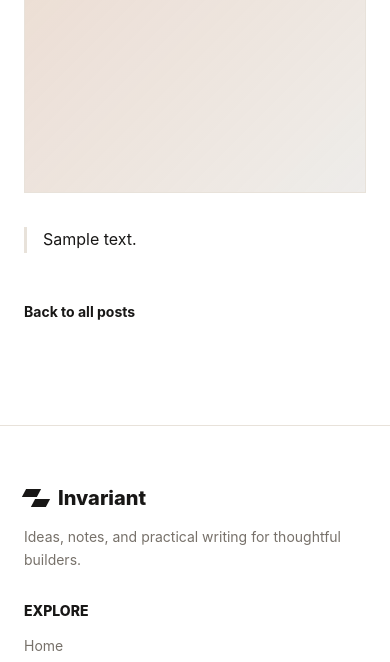
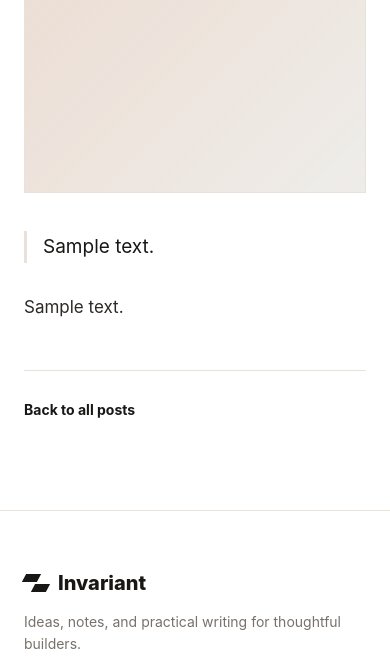
Before and after one commit to ragbendra/Invariant, a FastAPI app: a page that uses app/templates/post_detail.html in a window 390 px wide. Shown: the part 320-982 px from the top of the page. Run offline with FastAPI, Linux system fonts and the light colour scheme; tables that the repository leaves empty hold one stand-in row (values such as "Sample post").

Commit message:
fix: Refine post detail article layout and prose styles

```diff
--- a/app/static/css/style.css
+++ b/app/static/css/style.css
@@ -276,20 +276,70 @@ h2 {
 
 .post-detail__media {
   aspect-ratio: 1.76;
-  margin-bottom: 34px;
+  margin-bottom: 38px;
+}
+
+.post-detail__content {
+  display: grid;
+  gap: 30px;
+}
+
+.post-detail__lede {
+  margin: 0;
+  padding-left: 24px;
+  border-left: 3px solid var(--color-border);
+  color: var(--color-primary);
+  font-size: 19px;
+  line-height: 1.65;
 }
 
 .post-body {
-  padding-left: 24px;
-  border-left: 3px solid var(--color-border);
+  color: #2c2926;
+  font-size: 17px;
+  line-height: 1.75;
 }
 
-.post-body p:first-child {
+.post-body > *:first-child {
   margin-top: 0;
 }
 
-.back-link {
+.post-body > *:last-child {
+  margin-bottom: 0;
+}
+
+.post-body h2,
+.post-body h3 {
+  margin: 34px 0 12px;
+  color: var(--color-primary);
+  line-height: 1.25;
+}
+
+.post-body h2 {
+  font-size: 25px;
+}
+
+.post-body h3 {
+  font-size: 21px;
+}
+
+.post-body p {
+  margin: 0 0 18px;
+}
+
+.post-body ul,
+.post-body ol {
+  margin: 0 0 22px;
+  padding-left: 24px;
+}
+
+.post-body li + li {
+  margin-top: 8px;
+}
+
+.article-nav {
   margin-top: 48px;
+  padding-top: 28px;
+  border-top: 1px solid var(--color-border);
   font-size: 14px;
   font-weight: 700;
 }
@@ -393,7 +443,7 @@ h2 {
     grid-template-columns: 1fr;
   }
 
-  .post-body {
+  .post-detail__lede {
     padding-left: 16px;
   }
 }
--- a/app/templates/post_detail.html
+++ b/app/templates/post_detail.html
@@ -14,10 +14,16 @@
 
     <div class="post-detail__media" aria-hidden="true"></div>
 
-    <div class="post-body">
-        {{ post.markdown_content }}
-    </div>
+    <section class="post-detail__content" aria-label="Article content">
+        <p class="post-detail__lede">{{ post.excerpt }}</p>
 
-    <p class="back-link"><a href="/">Back to all posts</a></p>
+        <div class="post-body">
+            {{ post.markdown_content }}
+        </div>
+    </section>
+
+    <nav class="article-nav" aria-label="Article navigation">
+        <a href="/">Back to all posts</a>
+    </nav>
 </article>
 {% endblock %}
```
Also changed, not shown: docs/frontend-build-notes.md (+6 -2 lines).
